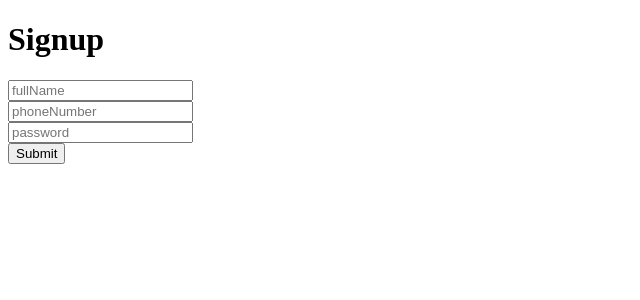
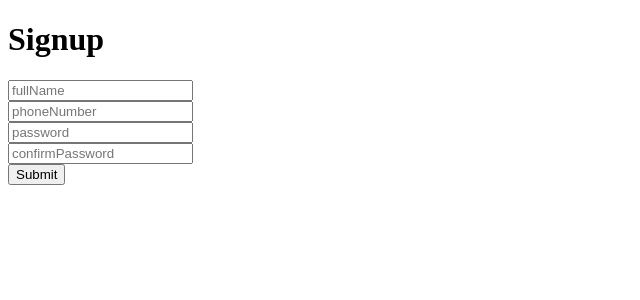
Before and after one commit to jungerion/drops, a Next.js app in the folder client/: page /register in a window 1280 px wide. Shown: the top 300 px of the page, without its empty margins (0-640 px from the left). Built offline with nearby package versions, Linux system fonts and the light colour scheme.

Commit message:
register/index page error handled/ after client resetup

```diff
--- a/client/src/pages/register/index.js
+++ b/client/src/pages/register/index.js
@@ -1,6 +1,7 @@
 import React from "react";
 import { Formik, Form, Field } from "formik";
 import * as Yup from "yup";
+// import styles from "../../styles/register.module.css";
 import styles from "../../styles/register.module.css";
 
 const SignupSchema = Yup.object().shape({
@@ -12,10 +13,18 @@ const SignupSchema = Yup.object().shape({
     .min(2, "Too Short!")
     .max(50, "Too Long!")
     .required("Required"),
-  email: Yup.string().email("Invalid email").required("Required"),
+  // email: Yup.string().email("Invalid email").required("Required"),
 });
 
 const Register = () => {
+  const handleRegister = (values) => {
+    // debugger;
+    fetch("http://localhost:3005/register", {
+      method: "POST",
+      headers: { "Content-Type": "application/json" },
+      body: JSON.stringify(values),
+    });
+  };
   return (
     <div className="styles.form">
       <h1>Signup</h1>
@@ -24,10 +33,12 @@ const Register = () => {
           fullName: "",
           phoneNumber: "",
           password: "",
+          confirmPassword: "",
         }}
         validationSchema={SignupSchema}
         onSubmit={(values) => {
           // same shape as initial values
+          handleRegister(values);
           console.log(values);
         }}
       >
@@ -48,6 +59,15 @@ const Register = () => {
               <div>{errors.password}</div>
             ) : null}{" "}
             <br />
+            <Field
+              name="confirmPassword"
+              type="confirmPassword"
+              placeholder="confirmPassword"
+            />
+            {errors.confirmPassword && touched.confirmPassword ? (
+              <div>{errors.confirmPassword}</div>
+            ) : null}{" "}
+            <br />
             <button type="submit">Submit</button>
           </Form>
         )}
```
